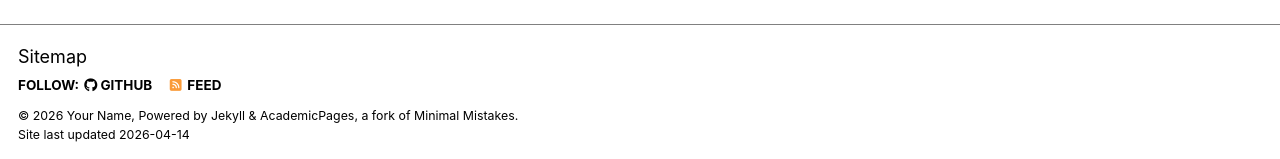
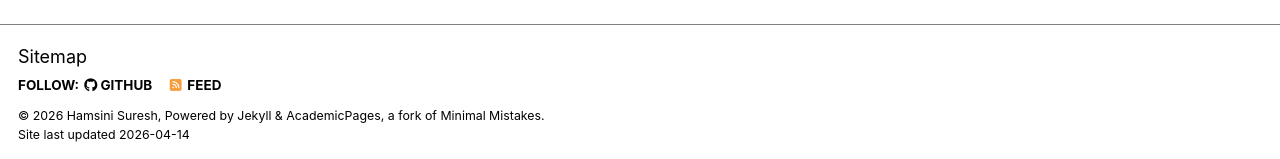
Before and after one commit to hamsinisuresh/hamsinisuresh.github.io, a Jekyll site: the page built from _pages/about.md, in a window 1280 px wide and 900 px high, scrolled down 2720 px. Shown: the part 738-897 px from the top of the window. Built offline with Jekyll 4.4.1, drawn with Linux system fonts in a browser that asks for light colours; some web fonts are replaced; a script bundle is joined from its source files by our own code; library files that are not in the unit come from our copies; some of the changed lines change nothing that is shown.

Commit message:
Update _config.yml

```diff
--- a/_config.yml
+++ b/_config.yml
@@ -11,7 +11,7 @@
 site_theme               : "contrast" # The available themes options are "default", "air", "sunrise", "mint", "dirt" and "contrast"
 title                    : "Hamsini Suresh / Site Title"
 title_separator          : "-"
-name                     : &name "Your Name"
+name                     : &name "Hamsini Suresh"
 description              : &description "Your Name's academic portfolio"   # Update this with a general description of your site, this is the default if not overridden by a page
 url                      : https://hamsinisuresh.github.io # The base hostname & protocol for your site e.g. "https://[your GitHub username].github.io",
                                                            # or if you already have some other page hosted on Github then use "https://[your GitHub username].github.io/[Your Repo Name]"
@@ -30,15 +30,15 @@
   # location         : "India"
   employer         : "University of Toronto"
   uri              : # URL
-  email            : "none@example.org"
+  email            : "hamsinisuresh6@gmail.com"
 
   # Academic websites
   academia         : # URL
   arxiv            : # URL - Update with the correct link to your profile
-  googlescholar    : "https://scholar.google.com/citations?user=PS_CX0AAAAAJ"
+  googlescholar    : "https://scholar.google.com/citations?user=s_T0818AAAAJ"
   inspire-hep      : # URL
   impactstory      : # URL
-  orcid            : "https://orcid.org/yourorcidurl"
+  orcid            : "https://orcid.org/0000-0001-9133-1929"
   semantic         : # URL
   ssrn             : # URL
   # pubmed           : "https://www.ncbi.nlm.nih.gov/pubmed/?term=john+snow"
```
